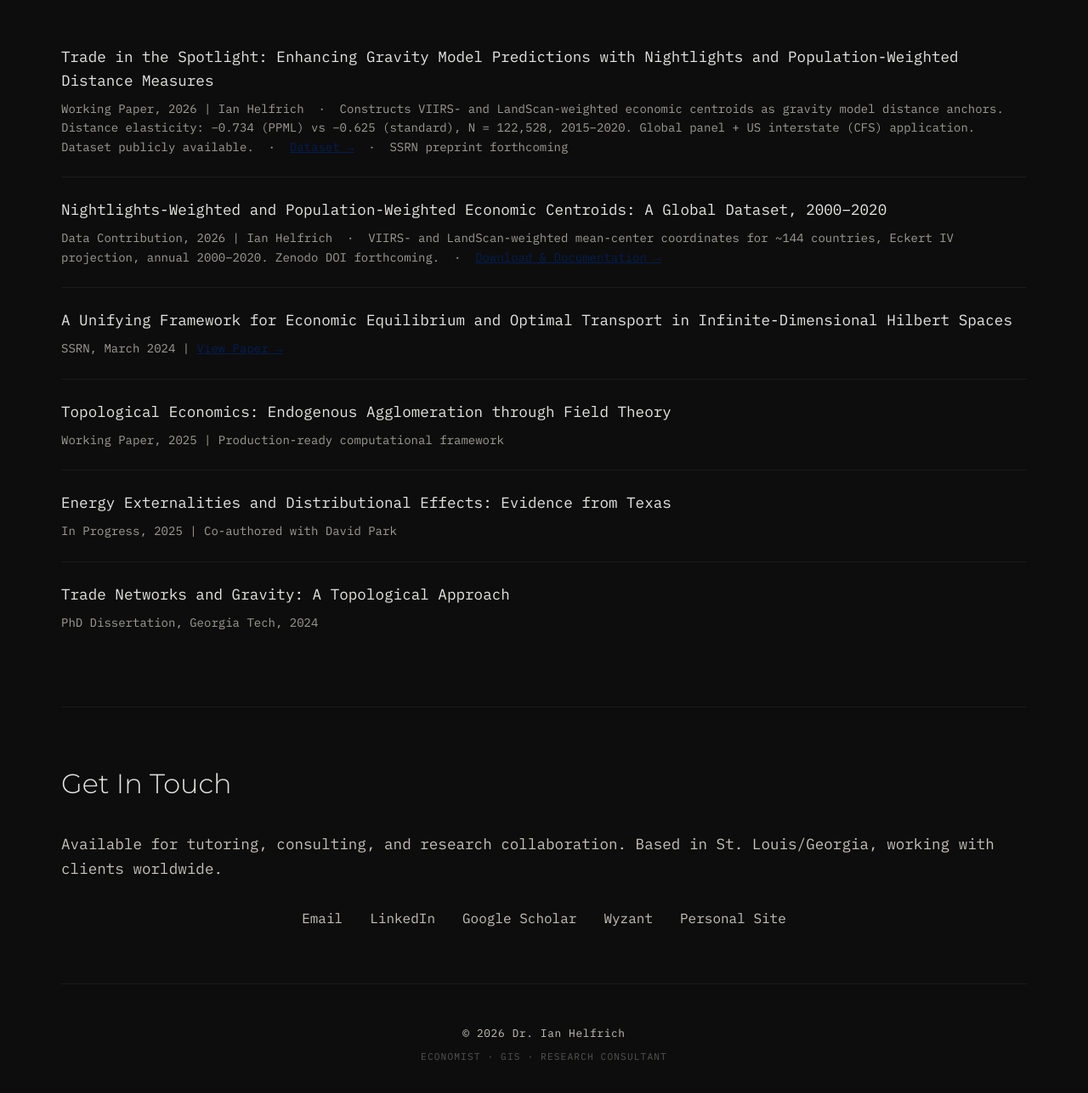
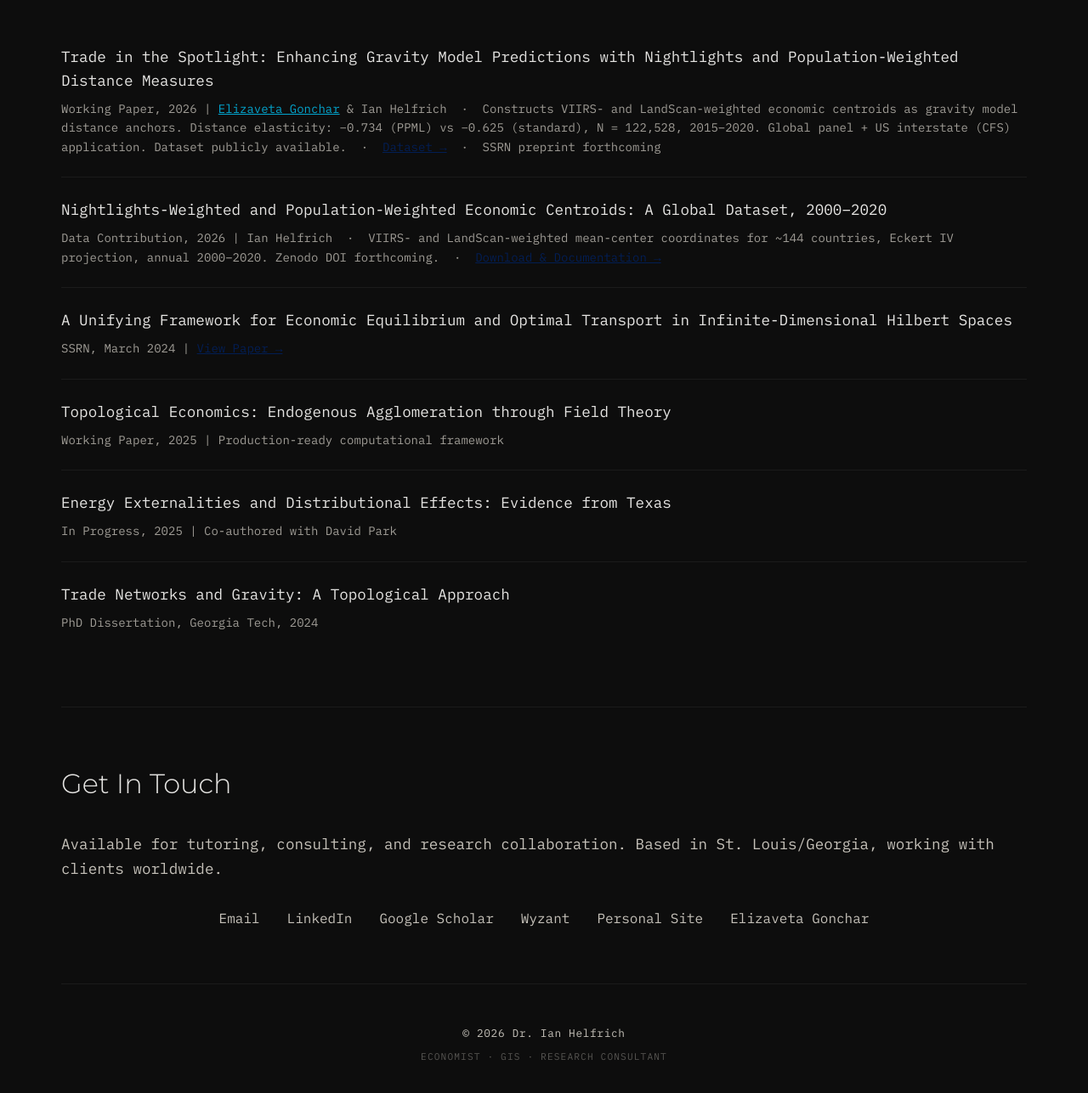
Before and after one commit to ihelfrich/portfolio, a plain HTML site: page index.html in a window 1280 px wide. Shown: the part 6608-7895 px from the top of the page at 85% size. Drawn offline with Linux system fonts and the light colour scheme.

Commit message:
Credit Gonchar & Helfrich (2026) on Trade in the Spotlight; link Elizaveta's site
Co-Authored-By: Claude Sonnet 4.6 <noreply@anthropic.com>

```diff
--- a/index.html
+++ b/index.html
@@ -681,7 +681,7 @@
             <div class="publication">
                 <div class="publication-title">Trade in the Spotlight: Enhancing Gravity Model Predictions with Nightlights and Population-Weighted Distance Measures</div>
                 <div class="publication-meta">
-                    Working Paper, 2026 | Ian Helfrich &nbsp;·&nbsp;
+                    Working Paper, 2026 | <a href="https://elizaveta-gonchar.com" target="_blank" style="color: var(--cyan);">Elizaveta Gonchar</a> &amp; Ian Helfrich &nbsp;·&nbsp;
                     Constructs VIIRS- and LandScan-weighted economic centroids as gravity model distance anchors.
                     Distance elasticity: −0.734 (PPML) vs −0.625 (standard), N = 122,528, 2015–2020.
                     Global panel + US interstate (CFS) application. Dataset publicly available.
@@ -733,6 +733,7 @@
                 <a href="https://scholar.google.com/citations?user=Z_Jh_HEAAAAJ&hl=en" target="_blank">Google Scholar</a>
                 <a href="https://www.wyzant.com/Tutors/IanHelfrich" target="_blank">Wyzant</a>
                 <a href="https://ianhelfrich.com" target="_blank">Personal Site</a>
+                <a href="https://elizaveta-gonchar.com" target="_blank">Elizaveta Gonchar</a>
             </div>
         </section>
 
```
